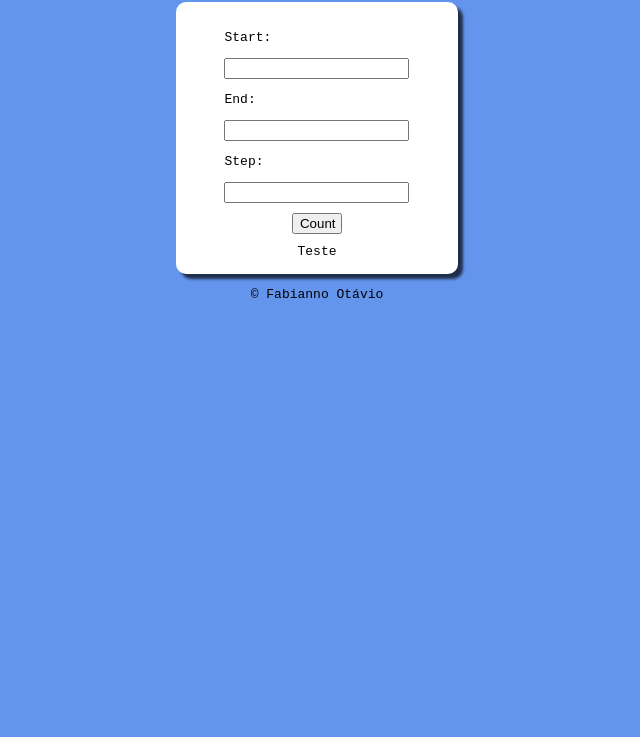
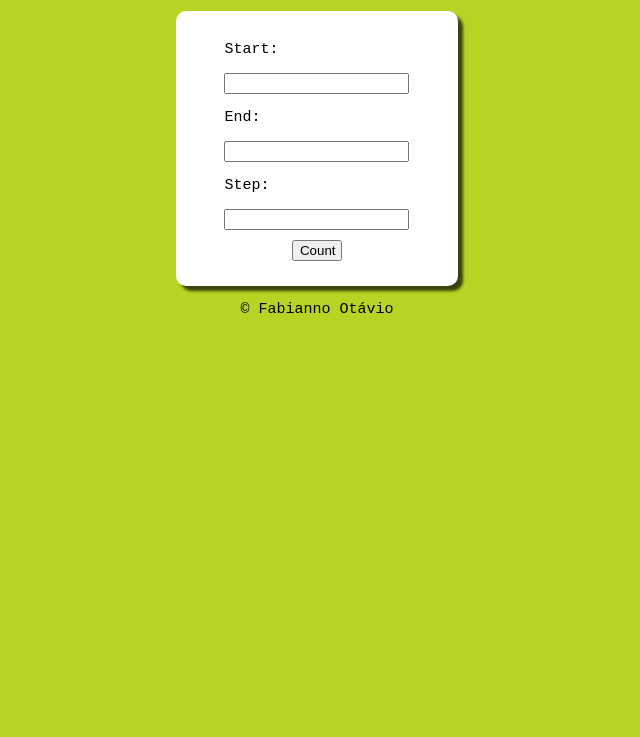
Before and after one commit to Fabianno-Otavio/counter, a plain HTML site: page index.html in a window 1280 px wide. Shown: the part 63-800 px from the top of the page, without its empty margins (323-963 px from the left). Drawn offline with Linux system fonts and the light colour scheme.

Commit message:
Fix: change style

```diff
--- a/index.html
+++ b/index.html
@@ -9,24 +9,24 @@
 </head>
 <body>
     <header>
-        <h1>COUNTER</h1>
+        <h1>Super Counter</h1>
     </header>
     <section>
         <article>
             <div>
             <p>Start:</p>
-            <input type="number" name="inicio" id="inicio">
+            <input type="number" name="start" id="start">
             </div>
             <div>
             <p>End:</p>
-            <input type="number" name="fim" id="fim">
+            <input type="number" name="end" id="end">
             </div>
             <div>
             <p>Step:</p>
-            <input type="number" name="passo" id="passo">
+            <input type="number" name="step" id="step">
             </div>
             <input type="button" value="Count" onclick="contar()" id="btn">
-            <article id="res">Teste</article>
+            <article id="res"></article>
         </article>
 
     </section>
--- a/script.js
+++ b/script.js
@@ -1,20 +1,20 @@
 function contar(){
-    var inicio = document.getElementById('inicio')
-    var fim = document.getElementById('fim')
-    var passo = document.getElementById('passo')
+    var start = document.getElementById('start')
+    var end = document.getElementById('end')
+    var step = document.getElementById('step')
     var res = document.getElementById('res')
     res.innerHTML=''
-    if(passo.value <= 0){
+    if(step.value <= 0){
         res.innerHTML='Invalid step.'
-    } else if(inicio.value == '' || fim.value == ''){
+    } else if(start.value == '' || end.value == ''){
         res.innerHTML='Impossible to count.'
     } else {
-    if(inicio.value>fim.value){
-        for(var i = Number(inicio.value);i>=Number(fim.value);i-=Number(passo.value)){
+    if(start.value>end.value){
+        for(var i = Number(start.value);i>=Number(end.value);i-=Number(step.value)){
         res.innerHTML+= ` ${i} \u{1F449}`
         }
     } else {
-    for(var i = Number(inicio.value);i<=Number(fim.value);i+=Number(passo.value)){
+    for(var i = Number(start.value);i<=Number(end.value);i+=Number(step.value)){
         res.innerHTML+= ` ${i} \u{1F449}`
     }
     }
--- a/style.css
+++ b/style.css
@@ -1,6 +1,7 @@
 body{
-    background-color: cornflowerblue;
+    background-color: rgb(185, 211, 36);
     font-family: monospace;
+    font-size:15px;
 }
 
 section{
```
